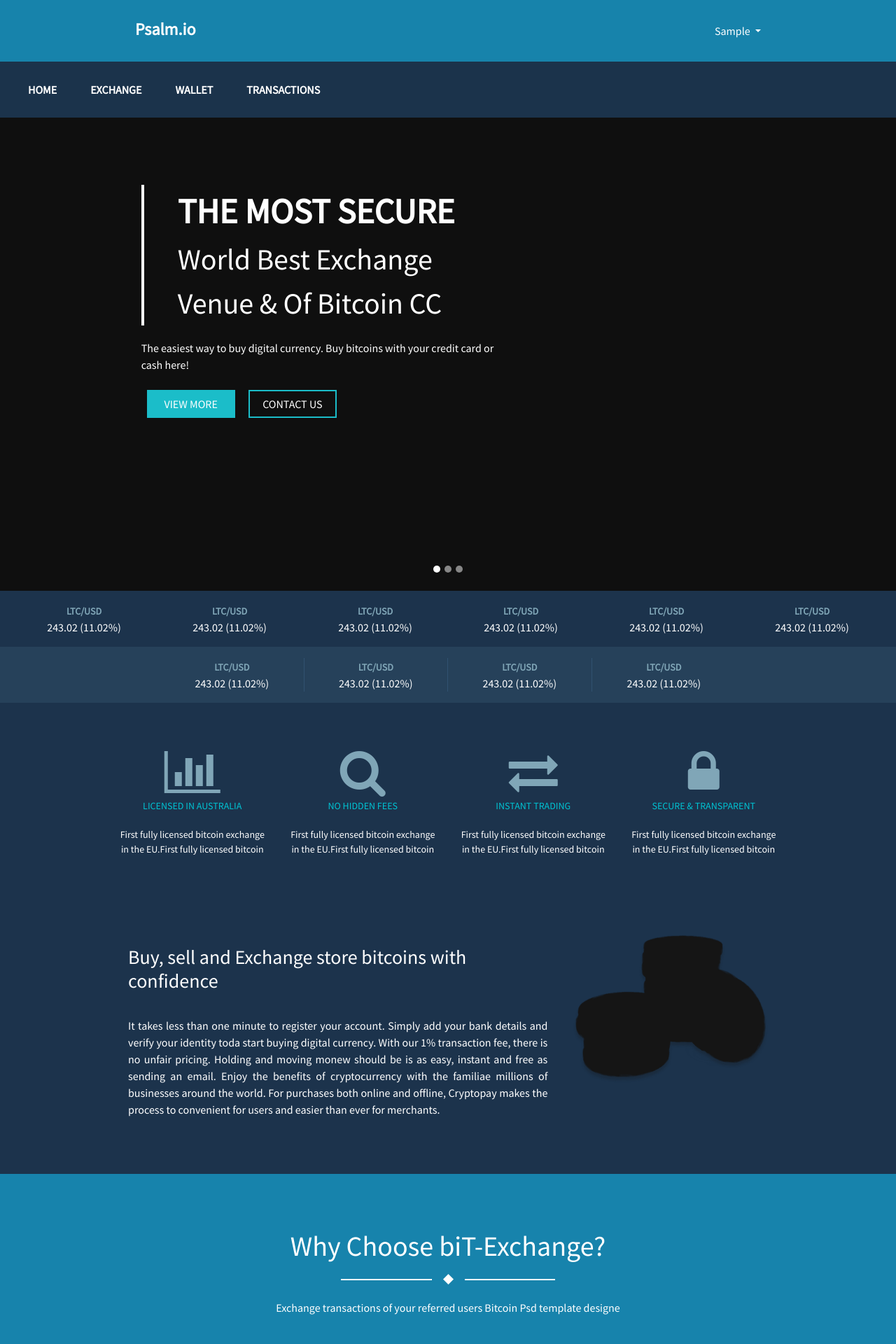
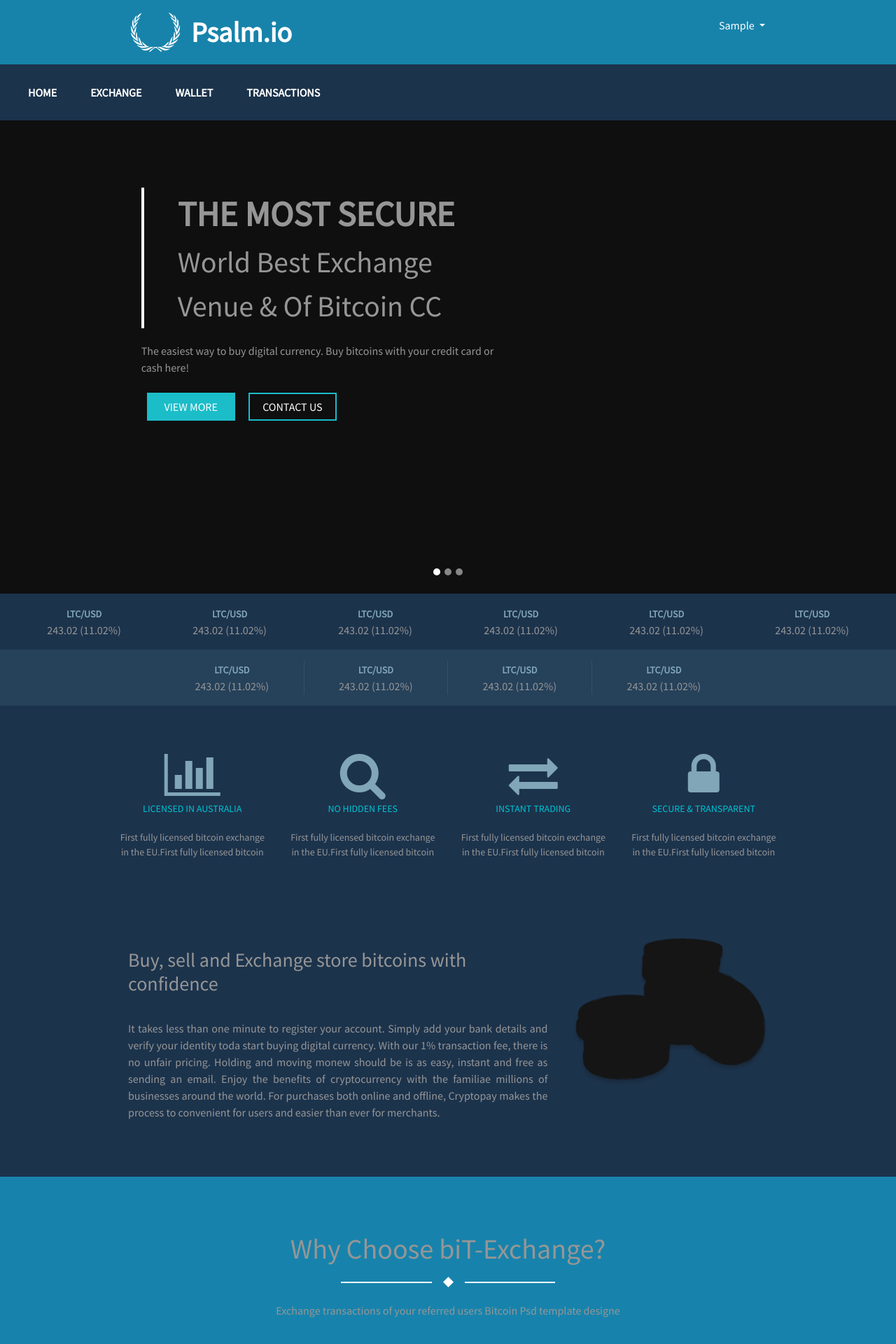
Before and after one commit to TrustyMan/crypto_exchange, a Django app: page / in a window 1280 px wide. Shown: the top 1920 px of the page at 70% size. Run offline with Django 3.2, Linux system fonts and the light colour scheme; the visitor is signed in with stand-in values (Sample User, id 1); parts of the project's set-up code (start-up, migrations or seed data) failed here and were passed over; some libraries are stand-ins or nearby versions; some web fonts are replaced.

Commit message:
minor theme changes

```diff
--- a/psalm/settings.py
+++ b/psalm/settings.py
@@ -40,6 +40,7 @@ INSTALLED_APPS = [
     'django.contrib.messages',
     'django.contrib.staticfiles',
     'apps.authentication',
+    'apps.coins',
 ]
 
 MIDDLEWARE = [
--- a/static/css/crypto_custom.css
+++ b/static/css/crypto_custom.css
@@ -33,7 +33,7 @@
 
 body {
     font-family: "Source Sans Pro";
-    color: #fff;
+    color: rgb(150, 150, 150);
     font-stretch: semi-condensed;
 }
 
@@ -530,8 +530,11 @@ select:-moz-focusring {}
 
 .logo {
     font-size: 16pt;
+    width: 70px;
+}
+.logo-font {
+    font-size: 40px;
     font-weight: 600;
-    color: white;
 }
 
 .footer input {
--- a/static/css/theme.css
+++ b/static/css/theme.css
@@ -30,7 +30,12 @@
 	font-family: "Source Sans Pro";
 	text-align: right;
 }
-
+.dropdown-menu{
+	z-index: 1030;
+}
+.nav-link a:hover, a:focus, a:active {
+    color: #e3ba65;
+}
 
 /***************fonts******************/
 
@@ -455,7 +460,7 @@ a:hover,
 a:active,
 a:focus {
 	outline: 0;
-	color: #1783ab;
+	color: #e3ba65;
 	text-decoration: none;
 }
 
--- a/templates/base.html
+++ b/templates/base.html
@@ -32,9 +32,9 @@
     <div class="preloader">
         <div class="preloader_image"></div>
     </div>
-    <div class=" bg-blue p-4 d-md-flex justify-content-around">
+    <div class="white-font bg-blue p-3 d-md-flex justify-content-around">
         <div class="col-md-3  ">
-            <span style="font-weight:600; font-size:24px">Psalm.io</span>
+            <span class="logo-font d-flex align-items-center"><img src="/static/images/theme/Logo.png" class=" logo img-fluid"> &nbsp; Psalm.io</span>
         </div>
         <div class="col-md-3 d-flex flex-row justify-content-around">
             {% if user.is_authenticated %}
@@ -43,7 +43,7 @@
                     <a class="nav-link dropdown-toggle" href="#" id="userMenu" data-toggle="dropdown" aria-haspopup="true" aria-expanded="false">
                         {{ request.user.first_name}}
                     </a>
-                    <div class="dropdown-menu dropdown-menu-right nav-bg-dark" aria-labelledby="userMenu">
+                    <div class="dropdown-menu dropdown-menu-right " aria-labelledby="userMenu">
                         <a class="dropdown-item" href="">Wallet</a>
                         <a class="dropdown-item" href="">Transactions</a>
                         <a class="dropdown-item" href="">Change password</a>
@@ -96,10 +96,9 @@
     </nav>
 
     <!-- section caraousel-->
-    <div class="col-12 pad0 slide-bg">
 
         {% block carousel%} {% endblock carousel %}
-    </div>
+
     {% block content_wallet %} {% endblock content_wallet %}
     <!-- end caraousel -->
     <div class="container-fluid">
--- a/templates/index.html
+++ b/templates/index.html
@@ -1,4 +1,6 @@
 {% extends 'base.html' %} {% load static %} {% block carousel %}
+
+<div class="col-12 pad0 slide-bg">
 <div id="carouselExampleIndicators" class="carousel slide slider-bg " data-ride="carousel">
     <ol class="carousel-indicators">
         <li data-target="#carouselExampleIndicators" data-slide-to="0" class="active"></li>
@@ -36,6 +38,7 @@
                     <span class="carousel-control-next-icon" aria-hidden="true"></span>
                     <span class="sr-only">Next</span>
                 </a> -->
+</div>
 </div>
 <section id="rate-display" class="section-dark p-3">
     <div class="row d-none d-md-block ">
```
Also changed, not shown: apps/authentication/migrations/0001_initial.py, apps/coins/migrations/__init__.py (deleted), static/images/theme/Logo.png.
